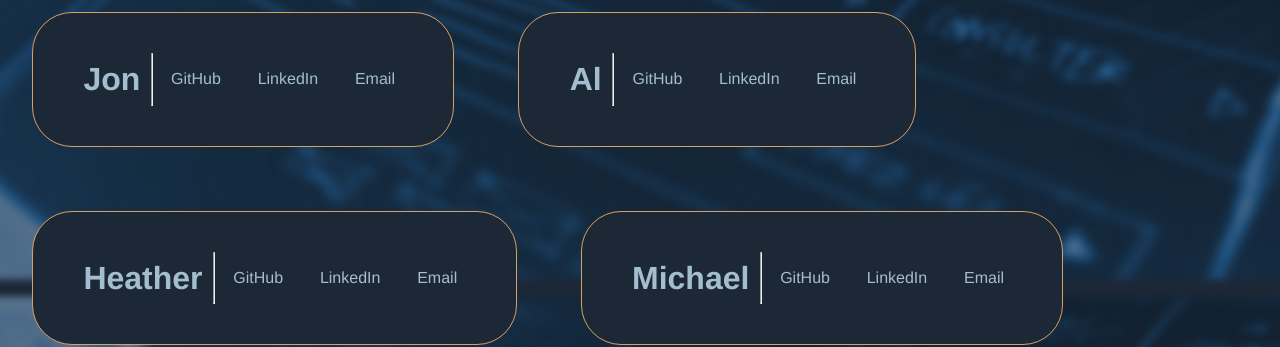
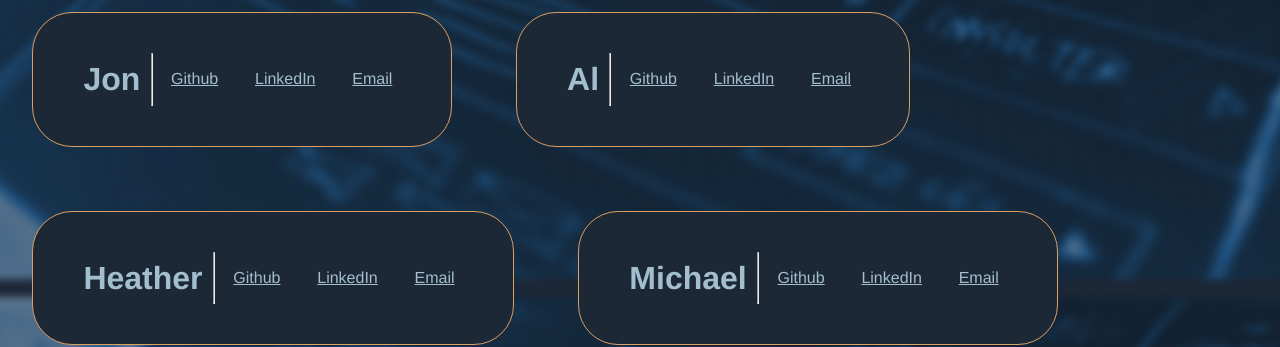
Before and after one commit to mbussert/shaw-ppc, a React (Create React App) app in the folder client/: page /About in a window 1280 px wide. Shown: the part 512-859 px from the top of the page. Built offline with nearby package versions, Linux system fonts and the light colour scheme; no server answers.

Commit message:
about page info implemented-still need target blank to do it's thing

```diff
--- a/client/src/components/About/index.js
+++ b/client/src/components/About/index.js
@@ -1,5 +1,7 @@
 import React, { Component } from "react";
 import { Link } from "react-router-dom";
+import ButtonMailto from "../MailtoButton";
+import TargetBlank from "../TargetBlank";
 
 class About extends Component {
   render() {
@@ -13,44 +15,44 @@ class About extends Component {
         <div className="webdev5">
           <h1>Jon</h1>
           <hr></hr>
-          <p>GitHub</p>
-          <p>LinkedIn</p>
-          <p>Email</p>
+          <p><TargetBlank label="Github" target="_blank" openLink="https://github.com/Yeatman51"/></p>
+          <p><TargetBlank label="LinkedIn" target="_blank" openLink="https://www.linkedin.com/in/jon-yeatman/"/></p>
+          <p><ButtonMailto label="Email" mailto="mailto:jonlyeatman@gmail.com"/></p>
         </div>
         <div className="webdev5">
           <h1>Al</h1>
           <hr></hr>
-          <p>GitHub</p>
-          <p>LinkedIn</p>
-          <p>Email</p>
+          <p><TargetBlank label="Github" target="_blank" openLink="https://github.com/almurawski15"/></p>
+          <p><TargetBlank label="LinkedIn" target="_blank" openLink="https://www.linkedin.com/in/alexandra-murawski-8a312769/"/></p>
+          <p><ButtonMailto label="Email" mailto="mailto:almurawski15@gmail.com"/></p>
         </div>
         <div className="webdev5">
           <h1>Heather</h1>
           <hr></hr>
-          <p>GitHub</p>
-          <p>LinkedIn</p>
-          <p>Email</p>
+          <p><TargetBlank label="Github" target="_blank" openLink="https://github.com/hstor3"/></p>
+          <p><TargetBlank label="LinkedIn" target="_blank" openLink="https://www.linkedin.com/in/heather-storseth-5571501b9/"/></p>
+          <p><ButtonMailto label="Email" mailto="mailto:heatherstorseth3@gmail.com"/></p>
         </div>
         <div className="webdev5">
           <h1>Michael</h1>
           <hr></hr>
-          <p>GitHub</p>
-          <p>LinkedIn</p>
-          <p>Email</p>
+          <p><TargetBlank label="Github" target="_blank" openLink="https://github.com/mbussert"/></p>
+          <p><TargetBlank label="LinkedIn" openLink="https://www.linkedin.com/in/michaelbussert/"/></p>
+          <p><ButtonMailto label="Email" mailto="mailto:mbussert@gmail.com"/></p>
         </div>
         <div className="webdev5">
           <h1>Valerie</h1>
           <hr></hr>
-          <p>GitHub</p>
-          <p>LinkedIn</p>
-          <p>Email</p>
+          <p><TargetBlank label="Github" target="_blank" openLink="https://github.com/vruss14"/></p>
+          <p><TargetBlank label="LinkedIn" openLink="https://www.linkedin.com/in/valerie-russell-732731162/"/></p>
+          <p><ButtonMailto label="Email" mailto="mailto:vruss14@gmail.com"/></p>
         </div>
         <div className="webdev5">
           <h1>Brandon</h1>
           <hr></hr>
-          <p>GitHub</p>
-          <p>LinkedIn</p>
-          <p>Email</p>
+          <p><TargetBlank label="Github" target="_blank" openLink="https://github.com/CrispyCoder817"/></p>
+          <p><TargetBlank label="LinkedIn" openLink="https://www.linkedin.com/in/brandongeorgemerritt/"/></p>
+          <p><ButtonMailto label="Email" mailto="mailto:brandongmerritt@gmail.com"/></p>
         </div>
       </div>
     );
--- /dev/null
+++ b/client/src/components/MailtoButton/index.js
@@ -0,0 +1,18 @@
+import React from "react";
+import { Link } from "react-router-dom";
+
+const ButtonMailto = ({ mailto, label }) => {
+    return (
+        <Link
+            to='#'
+            onClick={(e) => {
+                window.location = mailto;
+                e.preventDefault();
+            }}
+        >
+            {label}
+        </Link>
+    );
+};
+
+export default ButtonMailto;
--- /dev/null
+++ b/client/src/components/TargetBlank/index.js
@@ -0,0 +1,18 @@
+import React from "react";
+import { Link } from "react-router-dom";
+
+const TargetBlank = ({ openLink, label }) => {
+    return (
+        <Link
+            to='#'
+            onClick={(e) => {
+                window.location = openLink;
+                e.preventDefault();
+            }}
+        >
+            {label}
+        </Link>
+    );
+};
+
+export default TargetBlank;
```
